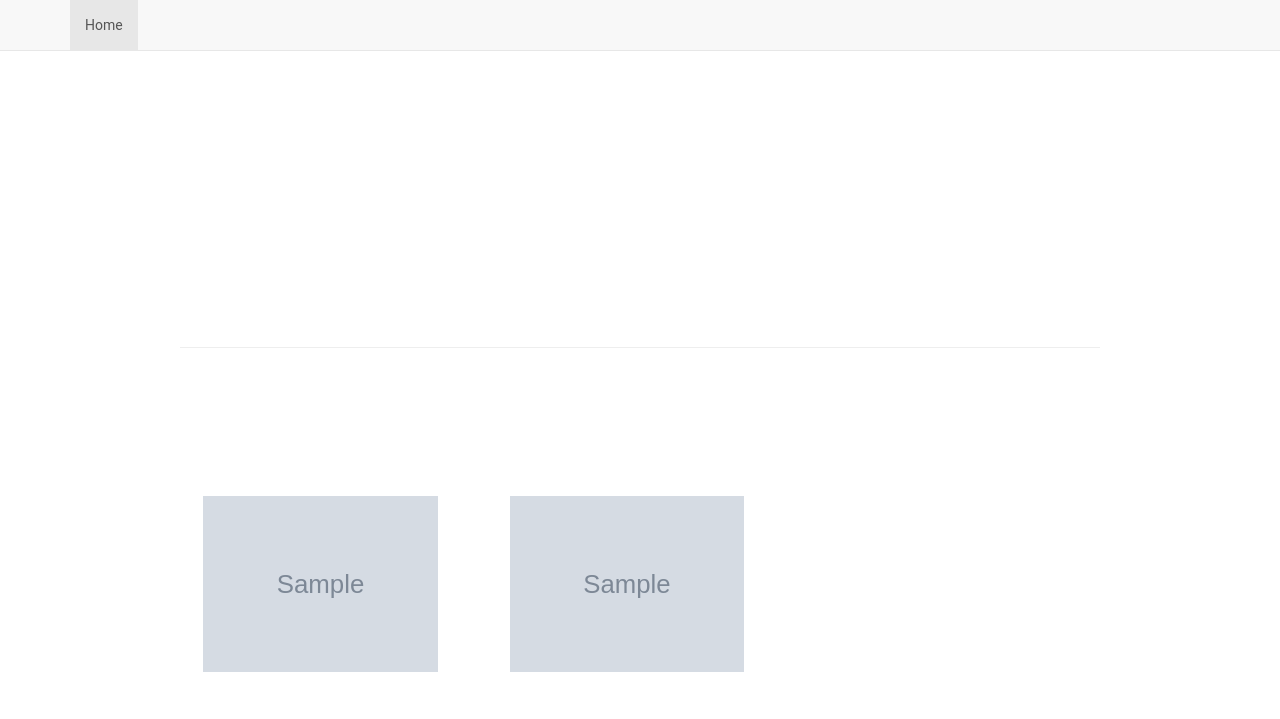
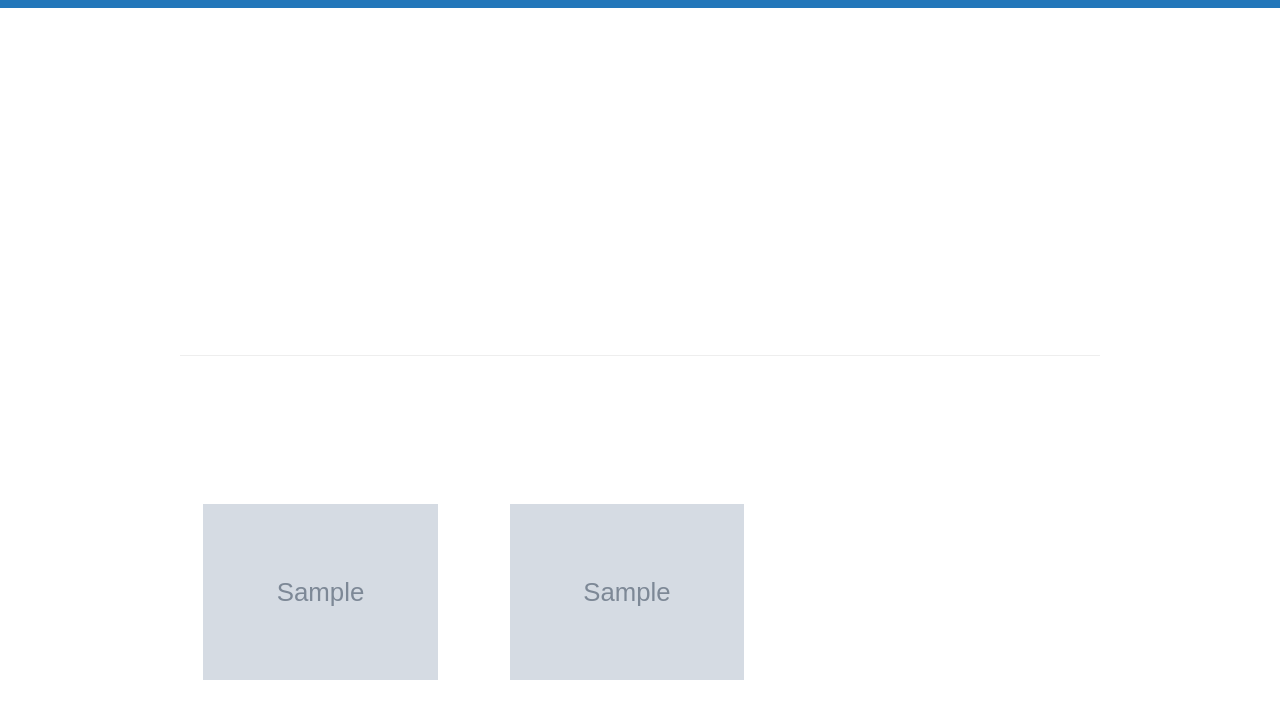
Before and after one commit to Roombookingssc/roombookingssc, a Django app: template events/templates/events/event.html in a window 1280 px wide. Shown: the top 719 px of the page. Run offline with Django 3.2, Linux system fonts and the light colour scheme; the template is opened without the code that fills it: most values are stand-ins (such as "Sample title", 1, 10 or a date in 2020); grey boxes marked "Sample" are stand-in pictures; some libraries are stand-ins or nearby versions.

Commit message:
Removed nav bar and added some border magic

```diff
--- a/templates/base.html
+++ b/templates/base.html
@@ -4,32 +4,16 @@
     <meta charset="utf-8">
     <!-- Latest compiled and minified CSS -->
     <link rel="stylesheet" href="https://maxcdn.bootstrapcdn.com/bootstrap/3.3.1/css/bootstrap.min.css">
+    <style type="text/css">
+      body {
+        border-top: 8px solid #2377ba;
+      }
+    </style>
 		{%block head%}
 		{%endblock%}
 	</head>
 	<body>
-    <!-- Fixed navbar -->
-    <nav class="navbar navbar-default navbar-fixed-top">
-      <div class="container">
-        <div class="navbar-header">
-          <button type="button" class="navbar-toggle collapsed" data-toggle="collapse" data-target="#navbar" aria-expanded="false" aria-controls="navbar">
-            <span class="sr-only">Toggle navigation</span>
-            <span class="icon-bar"></span>
-            <span class="icon-bar"></span>
-            <span class="icon-bar"></span>
-          </button>
-          <!-- <a class="navbar-brand" href="#">Room Booking</a> -->
-        </div>
-        <div id="navbar" class="navbar-collapse collapse">
-          <ul class="nav navbar-nav">
-            <li class="active"><a href="#">Home</a></li>
-          </ul>
-          <ul class="nav navbar-nav navbar-right">
-            <!-- For later usage -->
-          </ul>
-        </div><!--/.nav-collapse -->
-      </div>
-    </nav>
+
     <div class="container">
   		{%block body%}
   		{%endblock%}
```
Also changed, not shown: events/templates/events/event_add.html (+8 -3 lines).
